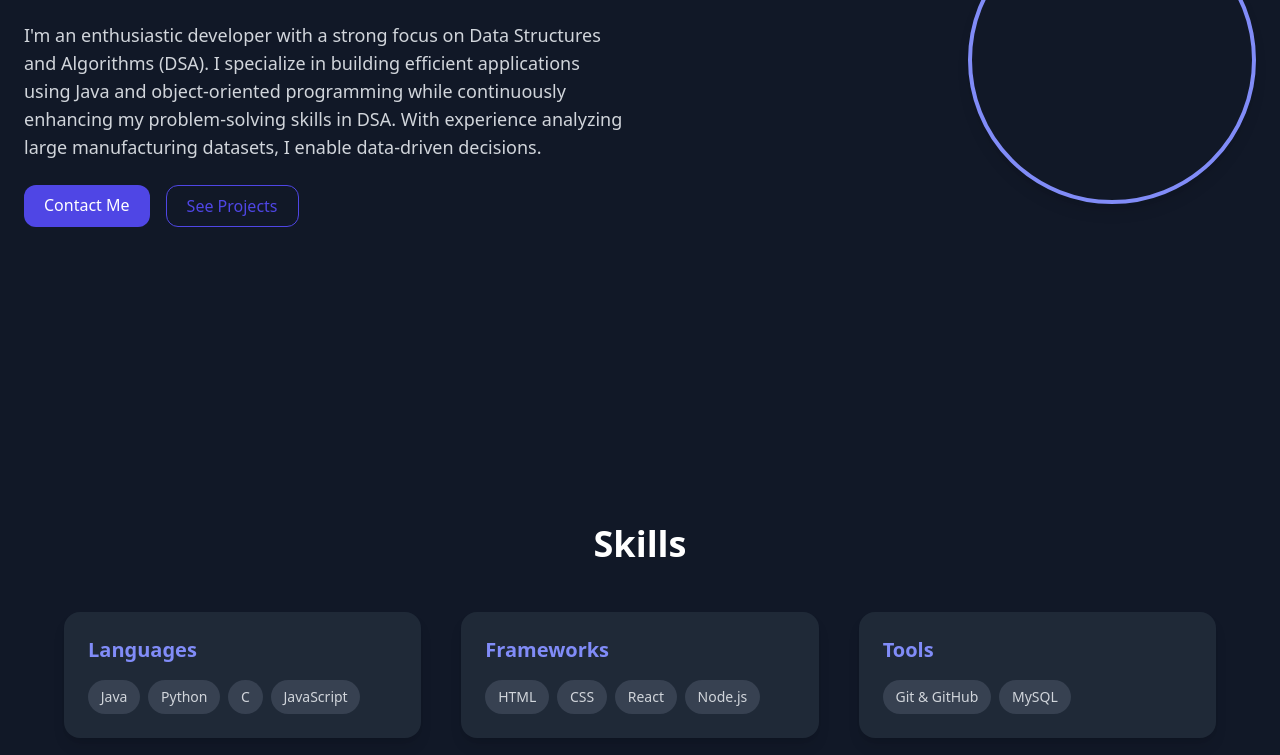
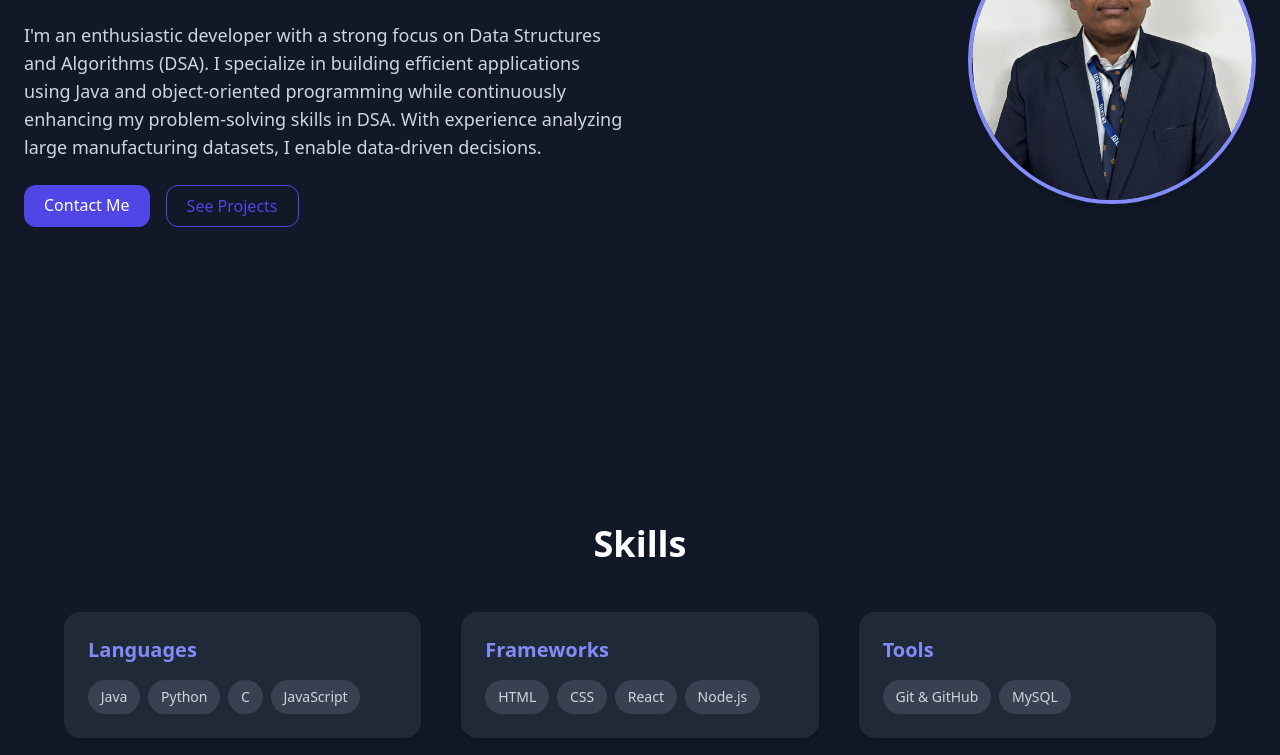
Before and after one commit to saiganesh5/My_Portfolio, a plain HTML site: page index.html in a window 1280 px wide. Shown: the part 340-1095 px from the top of the page. Drawn offline with nearby package versions, Linux system fonts and the light colour scheme.

Commit message:
Update index.html

```diff
--- a/index.html
+++ b/index.html
@@ -160,7 +160,7 @@
 
     <!-- Right Side: Image -->
 <div class="flex justify-center md:justify-end">
-  <img src=""
+  <img src="Profile picture.jpg"
        alt="Sai Ganesh Dhara"
        class="rounded-full w-72 h-72 object-cover shadow-lg border-4 border-indigo-500 dark:border-indigo-400">
 </div>
```
